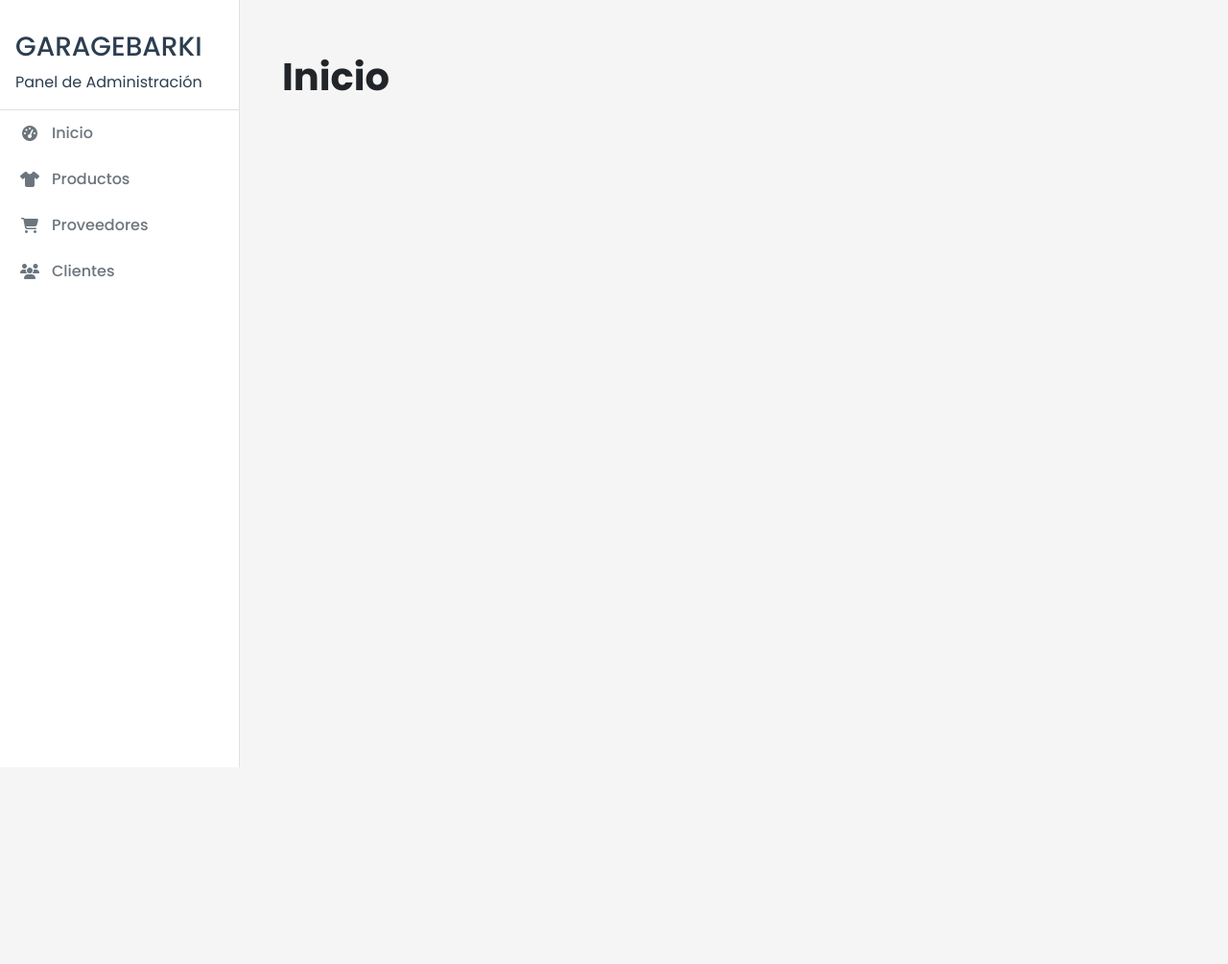
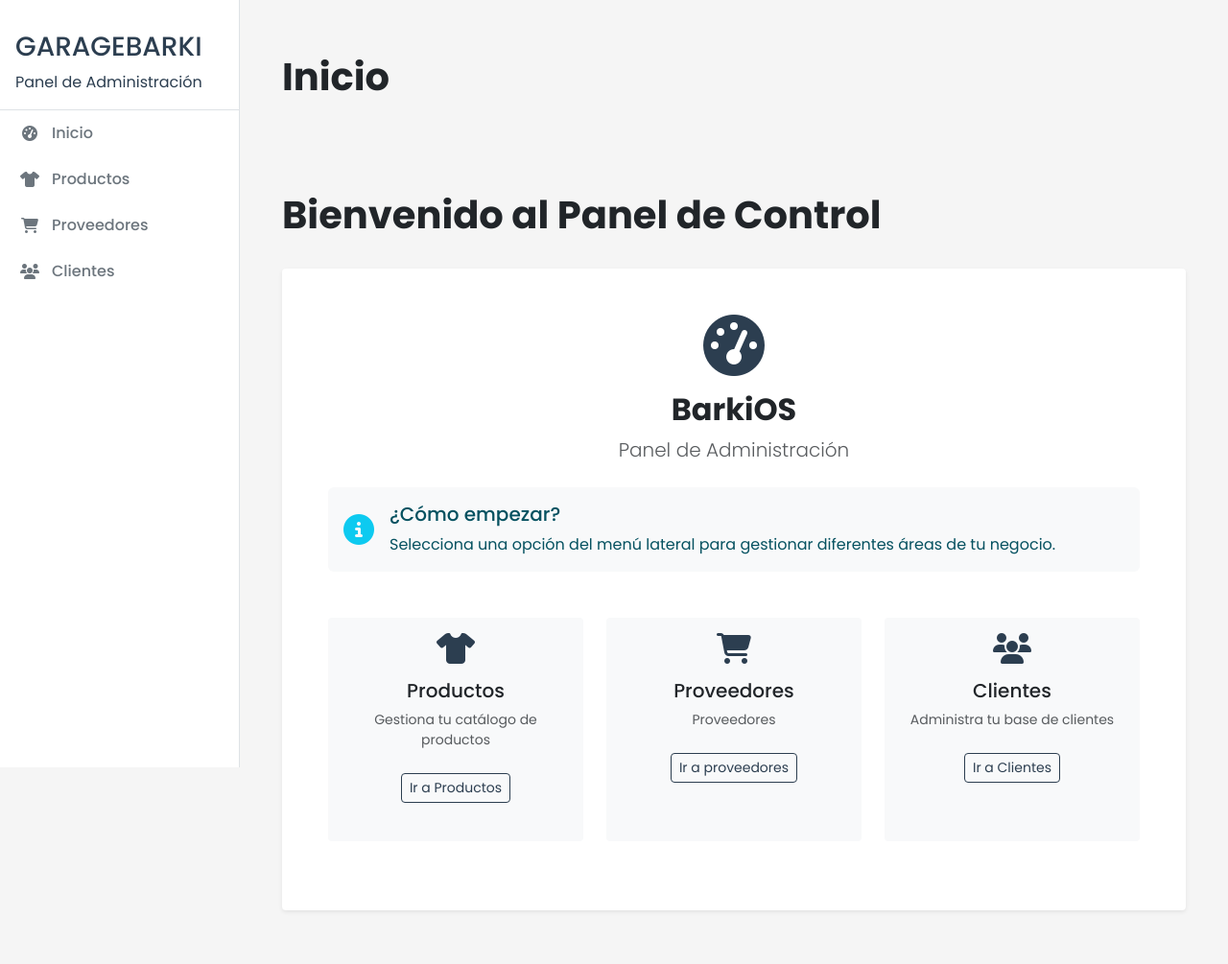
Before and after one commit to Nokx1z/BarkiOS, a PHP site: page / in a window 1280 px wide. Shown: the whole page at 96% size. Before the commit the page ends 800 px from the top, so only its background shows below. Run offline with PHP 8.4, Linux system fonts and the light colour scheme; some libraries are stand-ins or nearby versions.

Commit message:
Se agrego el inicio

```diff
--- a/app/views/admin/home-admin.php
+++ b/app/views/admin/home-admin.php
@@ -10,6 +10,72 @@
     </div>
 </div>
 
+<div class="main-content">
+    <div class="container-fluid">
+        <!-- Encabezado -->
+        <div class="d-flex justify-content-between align-items-center mb-4">
+            <h1 class="display-6 fw-bold text-dark">Bienvenido al Panel de Control</h1>
+        </div>
+
+        <!-- Tarjeta de bienvenida -->
+        <div class="card shadow-sm border-0">
+            <div class="card-body p-5 text-center">
+                <div class="mb-4">
+                    <i class="fas fa-tachometer-alt fa-4x text-primary mb-3"></i>
+                    <h2 class="fw-bold">BarkiOS</h2>
+                    <p class="lead text-muted">Panel de Administración</p>
+                </div>
+
+                <div class="alert alert-info bg-light border-0">
+                    <div class="d-flex align-items-center">
+                        <i class="fas fa-info-circle fa-2x text-info me-3"></i>
+                        <div>
+                            <h5 class="alert-heading mb-2" style="text-align: left;">¿Cómo empezar?</h5>
+                            <p class="mb-0">Selecciona una opción del menú lateral para gestionar diferentes áreas de tu negocio.</p>
+                        </div>
+                    </div>
+                </div>
+
+                <!-- Secciones rápidas -->
+                <div class="row mt-5">
+                    <div class="col-md-4 mb-4">
+                        <div class="card h-100 border-0 bg-light">
+                            <div class="card-body">
+                                <i class="fas fa-tshirt fa-2x text-primary mb-3"></i>
+                                <h5>Productos</h5>
+                                <p class="text-muted small">Gestiona tu catálogo de productos</p>
+                                <a href="/BarkiOS/products/" class="btn btn-sm btn-outline-primary mt-2">Ir a Productos</a>
+                            </div>
+                        </div>
+                    </div>
+
+                    <div class="col-md-4 mb-4">
+                        <div class="card h-100 border-0 bg-light">
+                            <div class="card-body">
+                                <i class="fas fa-shopping-cart fa-2x text-primary mb-3"></i>
+                                <h5>Proveedores</h5>
+                                <p class="text-muted small">Proveedores</p>
+                                <a href="/BarkiOS/supplier/" class="btn btn-sm btn-outline-primary mt-2">Ir a proveedores</a>
+                            </div>
+                        </div>
+                    </div>
+
+                    <div class="col-md-4 mb-4">
+                        <div class="card h-100 border-0 bg-light">
+                            <div class="card-body">
+                                <i class="fas fa-users fa-2x text-primary mb-3"></i>
+                                <h5>Clientes</h5>
+                                <p class="text-muted small">Administra tu base de clientes</p>
+                                <a href="/BarkiOS/clients/" class="btn btn-sm btn-outline-primary mt-2">Ir a Clientes</a>
+                            </div>
+                        </div>
+                    </div>
+                </div>
+            </div>
+        </div>
+    </div>
+</div>
+
 <script src="https://cdn.jsdelivr.net/npm/bootstrap@5.3.0/dist/js/bootstrap.bundle.min.js"></script>
 <!-- SweetAlert2 para alertas bonitas -->
 <script src="https://cdn.jsdelivr.net/npm/sweetalert2@11"></script>
```
